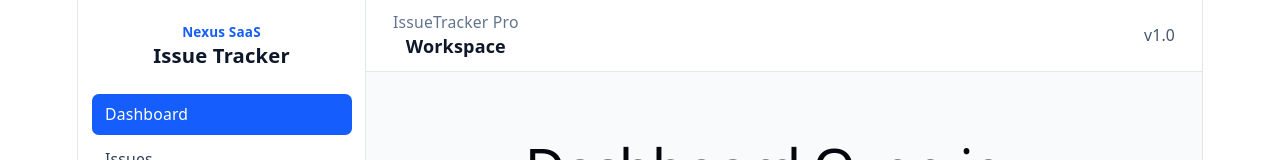
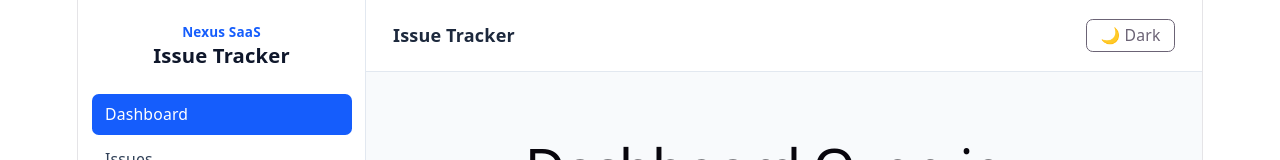
Before and after one commit to DiluTharushika/issue-tracker, a React (Vite) app in the folder frontend/: page /dashboard in a window 1280 px wide. Shown: the top 160 px of the page. Built offline with nearby package versions, Linux system fonts and the light colour scheme; no server answers; sample sign-in values are in the browser's storage.

Commit message:
add dark mode toggle button to Topbar

```diff
--- a/frontend/src/components/layout/Topbar.tsx
+++ b/frontend/src/components/layout/Topbar.tsx
@@ -1,16 +1,21 @@
+import { useContext } from "react";
+import { ThemeContext } from "../../context/ThemeContext";
 
 export default function Topbar() {
+  const { theme, toggleTheme } = useContext(ThemeContext);
+
   return (
-    <header className="sticky top-0 z-10 h-16 border-b border-slate-200 bg-white">
-      <div className="flex h-full items-center justify-between px-6">
-        <div>
-          <div className="text-sm text-slate-500">IssueTracker Pro</div>
-          <div className="text-base font-semibold text-slate-900">Workspace</div>
-        </div>
+    <header className="h-16 bg-white dark:bg-slate-800 border-b border-slate-200 dark:border-slate-700 flex items-center justify-between px-6">
+      <div className="font-semibold text-slate-800 dark:text-slate-100">
+        Issue Tracker
+      </div>
 
-        {/* Right side placeholder */}
-        <div className="text-sm text-slate-600">v1.0</div>
-      </div>
+      <button
+        onClick={toggleTheme}
+        className="px-3 py-1 rounded-md border text-sm dark:border-slate-600"
+      >
+        {theme === "light" ? "🌙 Dark" : "☀️ Light"}
+      </button>
     </header>
   );
 }
```
